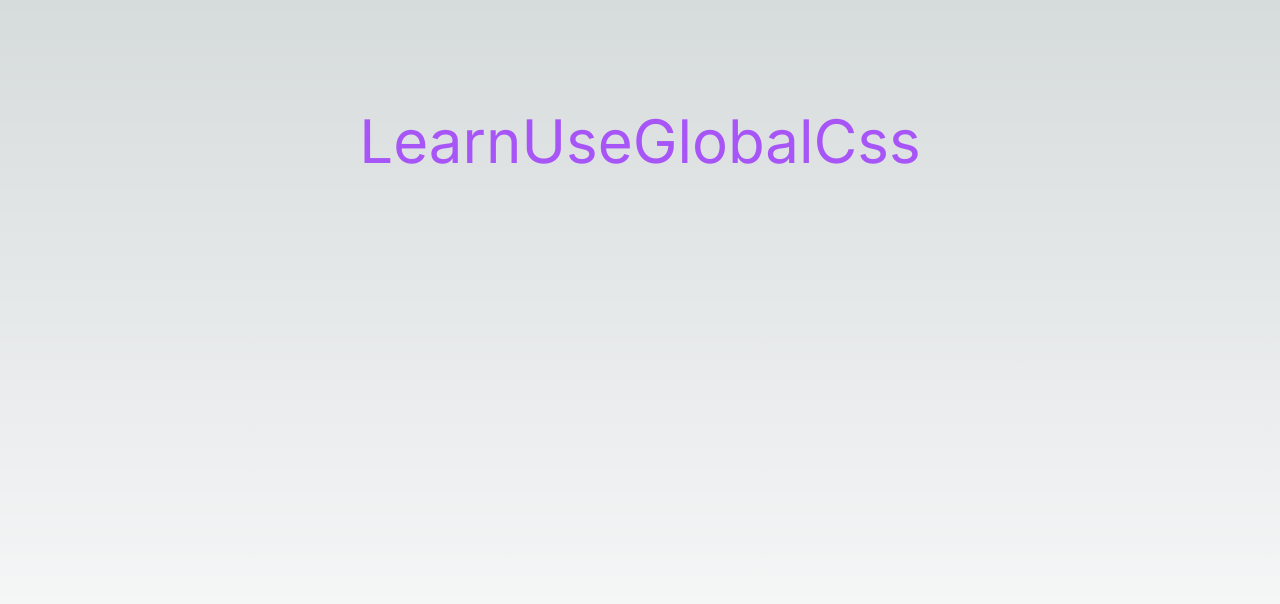
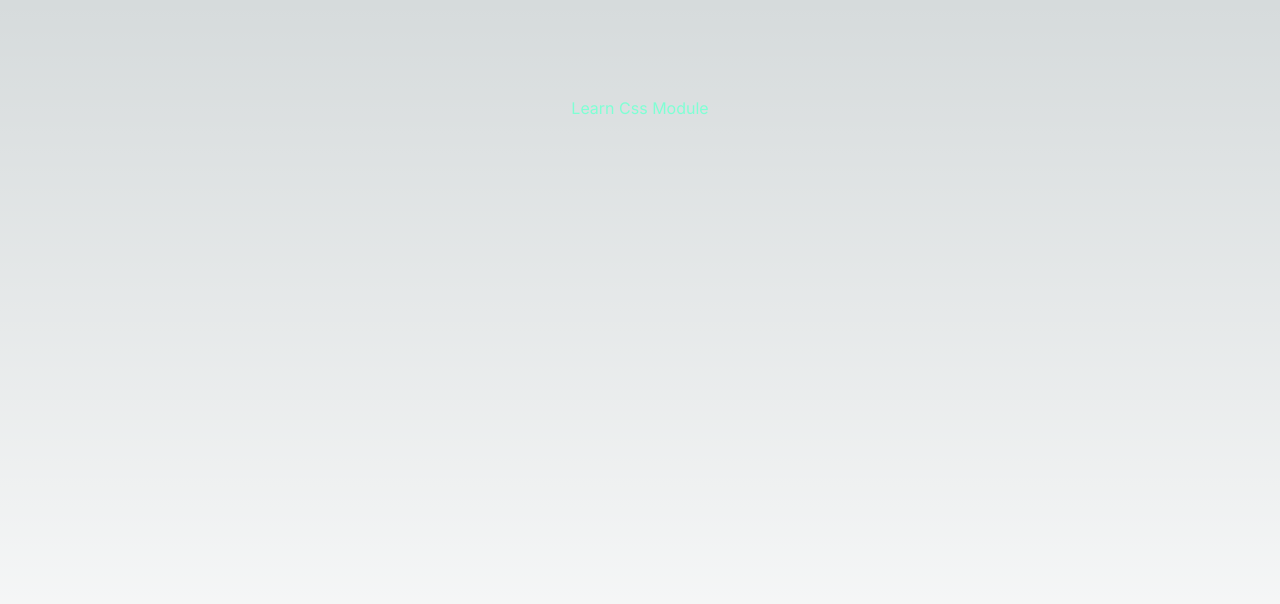
Before and after one commit to Priyanshilawania/NextJsLearning, a Next.js app: page / in a window 1280 px wide. Shown: the top 604 px of the page. Built offline with nearby package versions, Linux system fonts and the light colour scheme.

Commit message:
LearnCssModule

```diff
--- /dev/null
+++ b/src/CSS/LearnCSSModule.module.css
@@ -0,0 +1,3 @@
+.my_text_color{
+    color: aquamarine;
+}
--- a/src/app/page.js
+++ b/src/app/page.js
@@ -4,6 +4,7 @@ import LearnLink from "@/components/LearnLink";
 // import Image from "next/image";
 import learnuseRouter from "@/components/learnuseRouter";
 import LearnUseGlobalCss from "@/components/LearnUseGlobalCss";
+import LearnCssModule from "@/components/LearnCssModule";
 
 export default function Home() {
   return (
@@ -12,7 +13,8 @@ export default function Home() {
       {/* < learnuseRouter/> */}
       {/* <LearnServerComponent /> */}
       {/* < LearnClientComponent/> */}
-      {<LearnUseGlobalCss/>}
+      {/* {<LearnUseGlobalCss/>} */}
+      <LearnCssModule/>
 
     </main>
   )
--- /dev/null
+++ b/src/components/LearnCssModule.jsx
@@ -0,0 +1,9 @@
+import styles from '../css/LearnCSSModule.module.css'
+
+const LearnCssModule = () => {
+  return (
+    <div className={styles.my_text_color}>Learn Css Module</div>
+  )
+}
+
+export default LearnCssModule
--- a/src/components/LearnUseGlobalCss.jsx
+++ b/src/components/LearnUseGlobalCss.jsx
@@ -3,6 +3,7 @@
 const LearnUseGlobalCss = () => {
   return (
     <div className="my-text-60 text-purple-500">LearnUseGlobalCss</div>
+    //using tailwind
   )
 }
 
```
